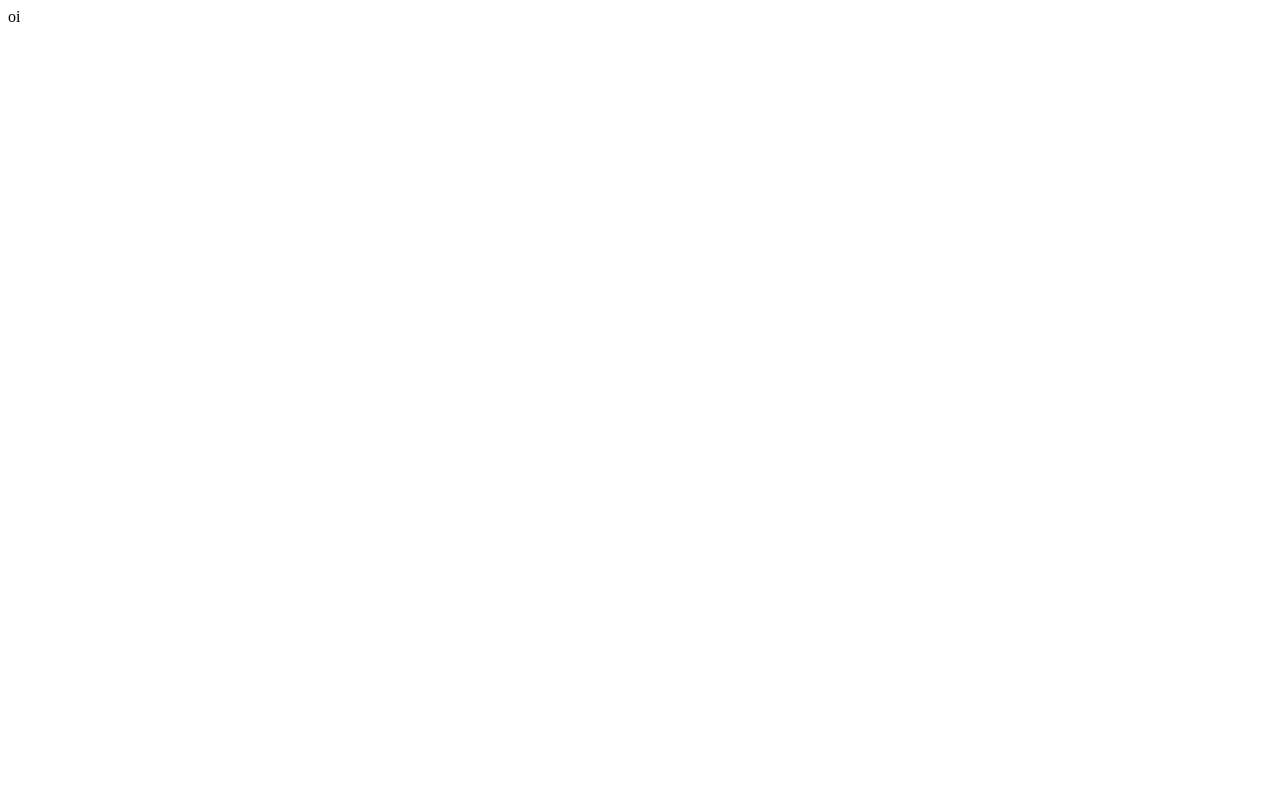
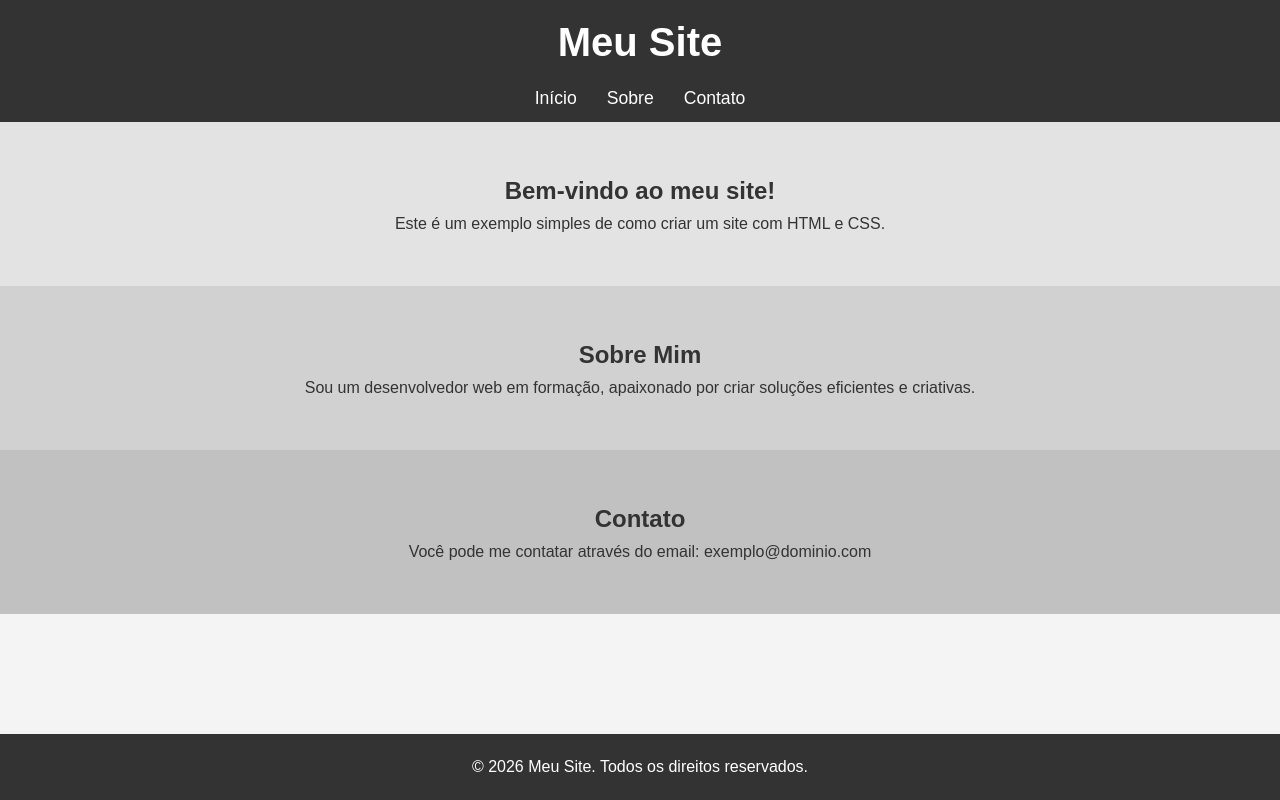
Before and after one commit to vivimaricota2009-ship-it/site-cliente, a plain HTML site: page index.html in a window 1280 px wide. Drawn offline with Linux system fonts and the light colour scheme.

Commit message:
meu site

```diff
--- a/index.html
+++ b/index.html
@@ -1,11 +1,115 @@
 <!DOCTYPE html>
-<html lang="en">
+<html lang="pt-BR">
 <head>
-    <meta charset="UTF-8">
-    <meta name="viewport" content="width=device-width, initial-scale=1.0">
-    <title>Document</title>
+  <meta charset="UTF-8">
+  <meta name="viewport" content="width=device-width, initial-scale=1.0">
+  <title>Meu Site</title>
+  <style>
+    /* Reset de margens e preenchimentos */
+    * {
+      margin: 0;
+      padding: 0;
+      box-sizing: border-box;
+    }
+
+    /* Estilos gerais */
+    body {
+      font-family: Arial, sans-serif;
+      line-height: 1.6;
+      background-color: #f4f4f4;
+      color: #333;
+    }
+
+    /* Cabeçalho */
+    header {
+      background-color: #333;
+      color: white;
+      padding: 10px 0;
+    }
+
+    header .logo h1 {
+      text-align: center;
+      font-size: 2.5em;
+    }
+
+    nav ul {
+      list-style-type: none;
+      display: flex;
+      justify-content: center;
+      margin-top: 10px;
+    }
+
+    nav ul li {
+      margin: 0 15px;
+    }
+
+    nav ul li a {
+      color: white;
+      text-decoration: none;
+      font-size: 1.1em;
+    }
+
+    /* Seções */
+    section {
+      padding: 50px;
+      text-align: center;
+    }
+
+    section#home {
+      background-color: #e3e3e3;
+    }
+
+    section#sobre {
+      background-color: #d1d1d1;
+    }
+
+    section#contato {
+      background-color: #c1c1c1;
+    }
+
+    /* Rodapé */
+    footer {
+      text-align: center;
+      padding: 20px;
+      background-color: #333;
+      color: white;
+      position: absolute;
+      bottom: 0;
+      width: 100%;
+    }
+  </style>
 </head>
 <body>
-    oi
+  <header>
+    <div class="logo">
+      <h1>Meu Site</h1>
+    </div>
+    <nav>
+      <ul>
+        <li><a href="#home">Início</a></li>
+        <li><a href="#sobre">Sobre</a></li>
+        <li><a href="#contato">Contato</a></li>
+      </ul>
+    </nav>
+  </header>
+
+  <section id="home">
+    <h2>Bem-vindo ao meu site!</h2>
+    <p>Este é um exemplo simples de como criar um site com HTML e CSS.</p>
+  </section>
+
+  <section id="sobre">
+    <h2>Sobre Mim</h2>
+    <p>Sou um desenvolvedor web em formação, apaixonado por criar soluções eficientes e criativas.</p>
+  </section>
+
+  <section id="contato">
+    <h2>Contato</h2>
+    <p>Você pode me contatar através do email: exemplo@dominio.com</p>
+  </section>
+
+  <footer>
+    <p>&copy; 2026 Meu Site. Todos os direitos reservados.</p>
+  </footer>
 </body>
 </html>
```
